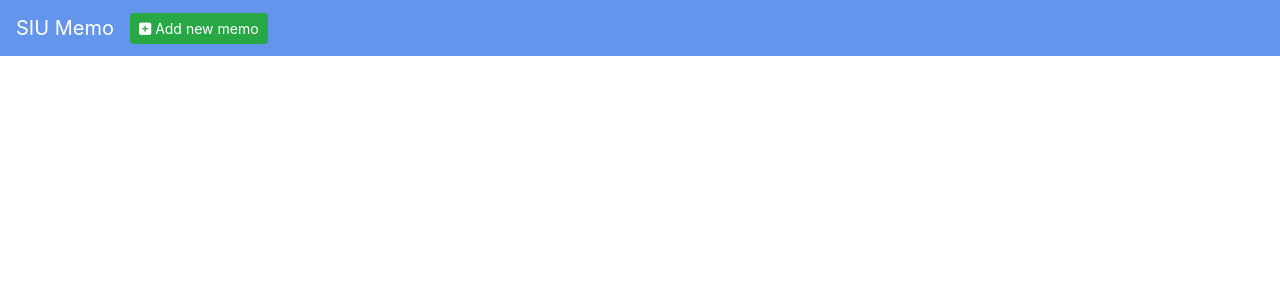
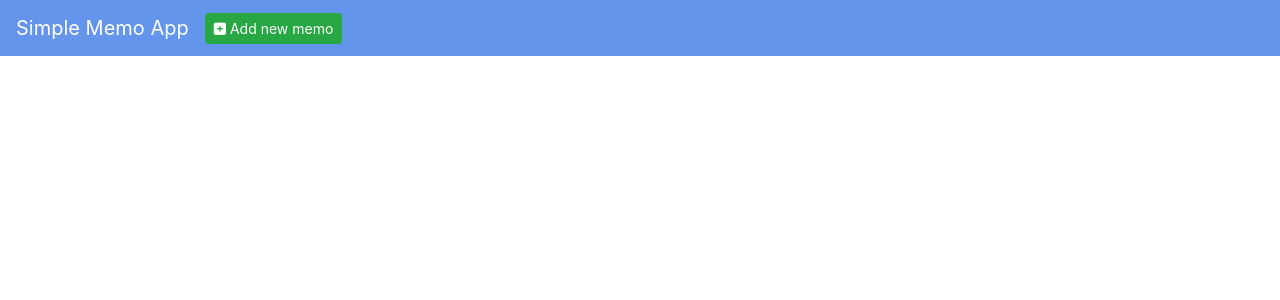
Before and after one commit to kntrieu/siu_memo, a React (Create React App) app: page / in a window 1280 px wide. Shown: the top 300 px of the page. Built offline with nearby package versions, Linux system fonts and the light colour scheme; no server answers.

Commit message:
Change app name.

```diff
--- a/src/components/Navbar.js
+++ b/src/components/Navbar.js
@@ -13,7 +13,7 @@ class Navbar extends Component {
     render () {
         return (
             <nav className="navbar navbar-dark navbar-expand-lg bg-success siu-navbar">
-                <a className="navbar-brand" href="/#">SIU Memo</a>
+                <a className="navbar-brand" href="/#">Simple Memo App</a>
                 <form className="form-inline">
                     <button className="btn btn-sm btn-success" onClick={() => {this.handleClickAddNew()} } type="button"><i className="fas fa-plus-square"></i> Add new memo</button>
                 </form>
```
